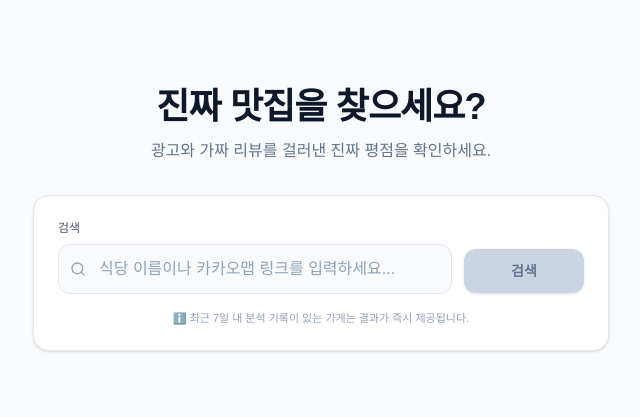
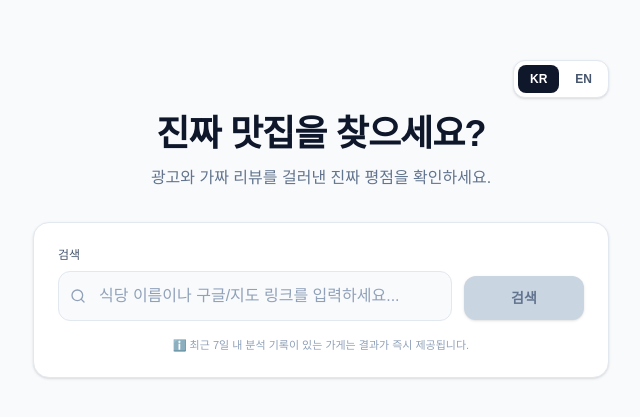
Before and after one commit to gunbbangya/gunbbang-frontend, a Next.js app: page / in a window 1280 px wide. Shown: the part 181-598 px from the top of the page, without its empty margins (319-959 px from the left). Built offline with nearby package versions, Linux system fonts and the light colour scheme.

Commit message:
feat: 글로벌 다국어 지원 및 언어 기억 기능 추가

```diff
--- a/app/page.tsx
+++ b/app/page.tsx
@@ -3,14 +3,127 @@
   import { useEffect, useState } from "react";
   import { Loader2, Search } from "lucide-react";
 
-  const LOADING_MESSAGES = [
-    "카카오맵 리뷰어들의 과거 이력을 추적 중입니다...",
-    "알바성 리뷰 패턴을 필터링하고 있습니다...",
-    "맛, 가성비, 친절 지표를 계산 중입니다...",
-    "진짜 평점을 도출하고 있습니다...",
-  ];
+type Lang = "ko" | "en";
 
-  export default function HomePage() {
+const LANG_STORAGE_KEY = "jjin-view:lang";
+
+const translations: Record<
+  Lang,
+  {
+    loadingMessages: string[];
+    statusDone: string;
+    heroTitle: string;
+    heroSubtitle: string;
+    searchLabel: string;
+    searchPlaceholder: string;
+    searchButton: string;
+    searching: string;
+    recentHint: string;
+    searchResultsTitle: string;
+    analyzingTitle: string;
+    analyzingEngineLabel: string;
+    cancelAnalyze: string;
+    scoreTitle: string;
+    scoreOutOf: string;
+    trophyText: string;
+    legend4: string;
+    legend3: string;
+    legend25: string;
+    aiSummaryTitle: string;
+    detailsTitle: string;
+    categoryTaste: string;
+    categoryValue: string;
+    categoryService: string;
+    categoryTime: string;
+    searchAgain: string;
+    disclaimer: string;
+    searchError: string;
+    analyzeError: string;
+    missingSummaryFallback: string;
+  }
+> = {
+  ko: {
+    loadingMessages: [
+      "구글 리뷰 분석기의 과거 이력을 추적 중입니다...",
+      "광고성 리뷰 패턴을 필터링하고 있습니다...",
+      "맛, 가성비, 서비스 지표를 계산 중입니다...",
+      "진짜 평점을 도출하고 있습니다...",
+    ],
+    statusDone: "분석 완료",
+    heroTitle: "진짜 맛집을 찾으세요?",
+    heroSubtitle: "광고와 가짜 리뷰를 걸러낸 진짜 평점을 확인하세요.",
+    searchLabel: "검색",
+    searchPlaceholder: "식당 이름이나 구글/지도 링크를 입력하세요...",
+    searchButton: "검색",
+    searching: "검색 중...",
+    recentHint: "ℹ️ 최근 7일 내 분석 기록이 있는 가게는 결과가 즉시 제공됩니다.",
+    searchResultsTitle: "검색 결과",
+    analyzingTitle: "분석을 진행하고 있습니다",
+    analyzingEngineLabel: "[ AI 판독 엔진 가동 중 ]",
+    cancelAnalyze: "분석 취소",
+    scoreTitle: "AI 찐-뷰 평점",
+    scoreOutOf: "/ 5.0",
+    trophyText: "전국구 인생 맛집 인정!",
+    legend4: "전국구 인생 맛집 (매우 드묾)",
+    legend3: "정말 훌륭한 찐 맛집",
+    legend25: "실패 없는 괜찮은 식당",
+    aiSummaryTitle: "AI 팩트 체크 요약",
+    detailsTitle: "📊 부문별 상세 분석",
+    categoryTaste: "😋 맛",
+    categoryValue: "💰 가성비",
+    categoryService: "🧹 서비스",
+    categoryTime: "⏳ 대기/속도",
+    searchAgain: "다른 맛집 검색하기",
+    disclaimer:
+      "* 본 지표는 공개된 사용자 리뷰를 AI가 요약·분석한 추정치로, 실제 매장의 품질과 100% 일치하지 않을 수 있으며 법적 증빙 자료로 활용될 수 없습니다.",
+    searchError: "검색 중 오류가 발생했습니다.",
+    analyzeError:
+      "판독 불가: 리뷰 데이터가 충분하지 않거나 분석 중 오류가 발생했습니다.",
+    missingSummaryFallback: "요약 데이터를 불러오지 못했습니다.",
+  },
+  en: {
+    loadingMessages: [
+      "Tracking reviewer history with a Google Review Analyzer...",
+      "Filtering out suspicious/promotional review patterns...",
+      "Calculating taste, value, and service signals...",
+      "Deriving a more reliable score...",
+    ],
+    statusDone: "Analysis complete",
+    heroTitle: "Looking for a truly great place to eat?",
+    heroSubtitle: "See a score that filters out ads and fake reviews.",
+    searchLabel: "Search",
+    searchPlaceholder: "Enter a restaurant name or a Google/Maps link...",
+    searchButton: "Search",
+    searching: "Searching...",
+    recentHint: "ℹ️ Places analyzed in the last 7 days may return instantly.",
+    searchResultsTitle: "Results",
+    analyzingTitle: "Analyzing...",
+    analyzingEngineLabel: "[ AI engine running ]",
+    cancelAnalyze: "Cancel",
+    scoreTitle: "AI Real-View score",
+    scoreOutOf: "/ 5.0",
+    trophyText: "National-tier, life-changing spot!",
+    legend4: "National-tier gem (rare)",
+    legend3: "Truly great, reliable pick",
+    legend25: "Solid choice, low risk",
+    aiSummaryTitle: "AI Fact Checker Summary",
+    detailsTitle: "📊 Category breakdown",
+    categoryTaste: "😋 Taste",
+    categoryValue: "💰 Value",
+    categoryService: "🧹 Service",
+    categoryTime: "⏳ Wait/Speed",
+    searchAgain: "Search another place",
+    disclaimer:
+      "* This score is an AI-estimated summary/analysis of publicly available reviews and may not fully match the actual quality. It should not be used as legal evidence.",
+    searchError: "An error occurred while searching.",
+    analyzeError:
+      "Unable to analyze: not enough review data or an error occurred during analysis.",
+    missingSummaryFallback: "Failed to load the summary.",
+  },
+};
+
+export default function HomePage() {
+  const [lang, setLang] = useState<Lang>("ko");
     const [searchQuery, setSearchQuery] = useState("");
     const [isAnalyzing, setIsAnalyzing] = useState(false);
     const [isSearching, setIsSearching] = useState(false);
@@ -34,13 +147,32 @@
       { name: string; address: string; }[]
     >([]);
 
+  const setLanguage = (nextLang: Lang) => {
+    setLang(nextLang);
+    try {
+      localStorage.setItem(LANG_STORAGE_KEY, nextLang);
+    } catch {
+      // ignore storage errors (private mode, blocked storage, etc.)
+    }
+  };
+
+  useEffect(() => {
+    try {
+      const stored = localStorage.getItem(LANG_STORAGE_KEY);
+      if (stored === "ko" || stored === "en") setLang(stored);
+    } catch {
+      // ignore storage errors (private mode, blocked storage, etc.)
+    }
+  }, []);
+
     useEffect(() => {
       if (!isAnalyzing) return;
+    const loadingMessages = translations[lang].loadingMessages;
       const interval = setInterval(() => {
-        setMessageIndex((prev) => (prev + 1) % LOADING_MESSAGES.length);
+      setMessageIndex((prev) => (prev + 1) % loadingMessages.length);
       }, 2500);
       return () => clearInterval(interval);
-    }, [isAnalyzing]);
+  }, [isAnalyzing, lang]);
 
     const handleSubmit = (event: React.FormEvent) => {
       event.preventDefault();
@@ -63,7 +195,7 @@
           setSearchResults(data);
         } catch (error) {
           console.error(error);
-          alert("검색 중 오류가 발생했습니다.");
+        alert(translations[lang].searchError);
         } finally {
           setIsSearching(false);
         }
@@ -80,8 +212,6 @@
 
       const fetchAnalysis = async () => {
         try {
-          const userLang = navigator.language.split("-")[0] || "ko";
-
           // 💡 1. 쿼리에는 무조건 '식당 이름'이 들어가야 합니다!
           const query = place.name;
 
@@ -89,7 +219,7 @@
             method: "POST",
             headers: { "Content-Type": "application/json" },
             // 💡 2. 바디에 query와 lang이 둘 다 예쁘게 포장되어야 합니다!
-            body: JSON.stringify({ query: query, lang: userLang }),
+          body: JSON.stringify({ query: query, lang }),
           });
 
           if (!response.ok) throw new Error("Analyze response not ok");
@@ -101,14 +231,14 @@
 
           // 🚨 [방어막 추가 완료!]
           setRealScore(data.realScore ?? data.score ?? 0);
-          setAiSummary(data.aiSummary ?? "요약 데이터를 불러오지 못했습니다.");
+        setAiSummary(data.aiSummary ?? translations[lang].missingSummaryFallback);
           setChartDetails(data.details ?? { taste: 0, value: 0, service: 0, time: 0 });
 
           setIsAnalyzing(false);
           setShowResult(true);
         } catch (error) {
           console.error(error);
-          alert("판독 불가: 리뷰 데이터가 충분하지 않거나 분석 중 오류가 발생했습니다.");
+        alert(translations[lang].analyzeError);
           setIsAnalyzing(false);
           setShowResult(false);
         }
@@ -119,6 +249,34 @@
     return (
       <main className="min-h-screen bg-slate-50 text-slate-900 flex items-center justify-center px-4 py-10">
         <div className="w-full max-w-xl">
+        <div className="mb-4 flex justify-end">
+          <div className="inline-flex items-center gap-1 rounded-xl border border-slate-200 bg-white p-1 shadow-sm">
+            <button
+              type="button"
+              onClick={() => setLanguage("ko")}
+              className={`rounded-lg px-3 py-1.5 text-xs font-semibold transition ${
+                lang === "ko"
+                  ? "bg-slate-900 text-white"
+                  : "text-slate-600 hover:bg-slate-50"
+              }`}
+              aria-pressed={lang === "ko"}
+            >
+              KR
+            </button>
+            <button
+              type="button"
+              onClick={() => setLanguage("en")}
+              className={`rounded-lg px-3 py-1.5 text-xs font-semibold transition ${
+                lang === "en"
+                  ? "bg-slate-900 text-white"
+                  : "text-slate-600 hover:bg-slate-50"
+              }`}
+              aria-pressed={lang === "en"}
+            >
+              EN
+            </button>
+          </div>
+        </div>
           {showResult ? (
             <section className="rounded-2xl border border-slate-200 bg-white shadow-sm overflow-hidden animate-in fade-in slide-in-from-bottom-4 duration-500">
               <div className="px-4 pt-8 sm:px-6 sm:pt-10">
@@ -127,7 +285,7 @@
                   <header className="space-y-4">
                     <div>
                       <span className="inline-flex items-center rounded-full bg-emerald-50 px-2.5 py-0.5 text-[11px] font-medium text-emerald-700 border border-emerald-100 mb-4">
-                        분석 완료
+                      {translations[lang].statusDone}
                       </span>
 
                       {/* 🚨 화면 터짐 방지용 철벽 방어막 작동 중 */}
@@ -135,15 +293,15 @@
                         <div className="flex flex-col gap-2">
                           {realScore >= 4.0 && (
                             <div className="self-start mb-1 inline-flex items-center gap-1.5 rounded-lg bg-gradient-to-r from-red-500 to-orange-500 px-3 py-1.5 text-sm font-extrabold text-white shadow-md animate-pulse">
-                              <span>🏆</span> 전국구 인생 맛집 인정!
+                            <span>🏆</span> {translations[lang].trophyText}
                             </div>
                           )}
 
                           <div>
-                            <p className="text-xs font-semibold text-slate-500 mb-1">AI 찐-뷰 평점</p>
+                          <p className="text-xs font-semibold text-slate-500 mb-1">{translations[lang].scoreTitle}</p>
                             <p className="text-5xl font-extrabold tracking-tight text-slate-800">
                               {realScore.toFixed(1)}{" "}
-                              <span className="text-xl font-medium text-slate-300">/ 5.0</span>
+                            <span className="text-xl font-medium text-slate-300">{translations[lang].scoreOutOf}</span>
                             </p>
                           </div>
                         </div>
@@ -151,16 +309,16 @@
                     </div>
 
                     <div className="rounded-xl border border-slate-100 bg-slate-50 p-3 text-xs text-slate-600 space-y-1.5 mt-4">
-                      <p>👑 <strong className="text-slate-800">4.0 이상</strong> : 전국구 인생 맛집 (매우 드묾)</p>
-                      <p>👍 <strong className="text-slate-800">3.0 이상</strong> : 정말 훌륭한 찐 맛집</p>
-                      <p>🙂 <strong className="text-slate-800">2.5 이상</strong> : 실패 없는 괜찮은 식당</p>
+                    <p>👑 <strong className="text-slate-800">4.0+</strong> : {translations[lang].legend4}</p>
+                    <p>👍 <strong className="text-slate-800">3.0+</strong> : {translations[lang].legend3}</p>
+                    <p>🙂 <strong className="text-slate-800">2.5+</strong> : {translations[lang].legend25}</p>
                     </div>
                   </header>
 
                   <section className="space-y-6">
                     <div className="rounded-2xl border border-blue-100 bg-blue-50/50 px-4 py-4 text-sm text-slate-700">
                       <p className="mb-2 text-xs font-bold text-blue-600 flex items-center gap-1">
-                        <span>🤖</span> AI 팩트 체크 요약
+                      <span>🤖</span> {translations[lang].aiSummaryTitle}
                       </p>
                       <p className="leading-relaxed">
                         {aiSummary}
@@ -169,11 +327,11 @@
 
                     {chartDetails && (
                       <div>
-                        <h3 className="text-sm font-bold text-slate-800 mb-3">📊 부문별 상세 분석</h3>
+                      <h3 className="text-sm font-bold text-slate-800 mb-3">{translations[lang].detailsTitle}</h3>
                         <div className="space-y-3 rounded-2xl border border-slate-200 bg-white p-5 shadow-sm">
 
                           <div className="flex items-center text-sm">
-                            <span className="w-20 font-medium text-slate-600">😋 맛</span>
+                          <span className="w-20 font-medium text-slate-600">{translations[lang].categoryTaste}</span>
                             <div className="flex-1 h-2.5 bg-slate-100 rounded-full overflow-hidden">
                               <div className="h-full bg-orange-500 rounded-full transition-all duration-1000" style={{ width: `${(chartDetails.taste / 5) * 100}%` }}></div>
                             </div>
@@ -181,7 +339,7 @@
                           </div>
 
                           <div className="flex items-center text-sm">
-                            <span className="w-20 font-medium text-slate-600">💰 가성비</span>
+                          <span className="w-20 font-medium text-slate-600">{translations[lang].categoryValue}</span>
                             <div className="flex-1 h-2.5 bg-slate-100 rounded-full overflow-hidden">
                               <div className="h-full bg-green-500 rounded-full transition-all duration-1000" style={{ width: `${(chartDetails.value / 5) * 100}%` }}></div>
                             </div>
@@ -189,7 +347,7 @@
                           </div>
 
                           <div className="flex items-center text-sm">
-                            <span className="w-20 font-medium text-slate-600">🧹 서비스</span>
+                          <span className="w-20 font-medium text-slate-600">{translations[lang].categoryService}</span>
                             <div className="flex-1 h-2.5 bg-slate-100 rounded-full overflow-hidden">
                               <div className="h-full bg-blue-500 rounded-full transition-all duration-1000" style={{ width: `${(chartDetails.service / 5) * 100}%` }}></div>
                             </div>
@@ -197,7 +355,7 @@
                           </div>
 
                           <div className="flex items-center text-sm">
-                            <span className="w-20 font-medium text-slate-600">⏳ 대기/속도</span>
+                          <span className="w-20 font-medium text-slate-600">{translations[lang].categoryTime}</span>
                             <div className="flex-1 h-2.5 bg-slate-100 rounded-full overflow-hidden">
                               <div className="h-full bg-purple-500 rounded-full transition-all duration-1000" style={{ width: `${(chartDetails.time / 5) * 100}%` }}></div>
                             </div>
@@ -217,14 +375,14 @@
                     }}
                     className="w-full rounded-xl border border-slate-300 bg-white px-4 py-3 text-sm font-medium text-slate-700 transition hover:bg-slate-50 shadow-sm"
                   >
-                    다른 맛집 검색하기
+                  {translations[lang].searchAgain}
                   </button>
                 </div>
               </div>
 
               <div className="mt-8 bg-slate-50 px-6 py-4 border-t border-slate-200">
                 <p className="text-[10px] text-slate-400 leading-relaxed break-keep">
-                  * 본 지표는 공개된 사용자 리뷰를 AI가 요약·분석한 추정치로, 실제 매장의 품질과 100% 일치하지 않을 수 있으며 법적 증빙 자료로 활용될 수 없습니다.
+                {translations[lang].disclaimer}
                 </p>
               </div>
             </section>
@@ -232,17 +390,17 @@
             <>
               <header className="mb-8 text-center">
                 <h1 className="text-3xl font-semibold tracking-tight sm:text-4xl">
-                  진짜 맛집을 찾으세요?
+                {translations[lang].heroTitle}
                 </h1>
                 <p className="mt-3 text-sm sm:text-base text-slate-500">
-                  광고와 가짜 리뷰를 걸러낸 진짜 평점을 확인하세요.
+                {translations[lang].heroSubtitle}
                 </p>
               </header>
 
               <section className="rounded-2xl border border-slate-200 bg-white px-4 py-5 shadow-sm sm:px-6 sm:py-6 space-y-4">
                 <form className="flex flex-col gap-3 sm:flex-row sm:items-center" onSubmit={handleSubmit}>
                   <label className="flex-1">
-                    <span className="mb-2 block text-xs font-medium text-slate-600">검색</span>
+                  <span className="mb-2 block text-xs font-medium text-slate-600">{translations[lang].searchLabel}</span>
                     <div className="relative">
                       <span className="pointer-events-none absolute inset-y-0 left-3 flex items-center text-slate-400">
                         <Search className="h-4 w-4" />
@@ -251,7 +409,7 @@
                         type="text"
                         value={searchQuery}
                         onChange={(event) => setSearchQuery(event.target.value)}
-                        placeholder="식당 이름이나 카카오맵 링크를 입력하세요..."
+                      placeholder={translations[lang].searchPlaceholder}
                         className="w-full rounded-xl border border-slate-200 bg-slate-50 px-10 py-3 text-sm sm:text-base text-slate-900 placeholder:text-slate-400 outline-none ring-0 transition focus:border-slate-400 focus:bg-white focus:shadow-[0_0_0_1px_rgba(148,163,184,0.75)]"
                       />
                     </div>
@@ -261,17 +419,17 @@
                     disabled={!searchQuery.trim() || isSearching}
                     className="mt-1 inline-flex items-center justify-center rounded-xl bg-slate-900 px-5 py-3 text-sm font-semibold text-white shadow-sm transition hover:bg-slate-800 disabled:cursor-not-allowed disabled:bg-slate-300 disabled:text-slate-500 sm:mt-7 sm:min-w-[120px]"
                   >
-                    {isSearching ? "검색 중..." : "검색"}
+                  {isSearching ? translations[lang].searching : translations[lang].searchButton}
                   </button>
                 </form>
 
                 <p className="text-[11px] text-center text-slate-400 animate-in fade-in duration-700">
-                  ℹ️ 최근 7일 내 분석 기록이 있는 가게는 결과가 즉시 제공됩니다.
+                {translations[lang].recentHint}
                 </p>
 
                 {searchResults.length > 0 && (
                   <div className="border-t border-slate-100 pt-4">
-                    <p className="mb-2 text-xs font-medium text-slate-500">검색 결과</p>
+                  <p className="mb-2 text-xs font-medium text-slate-500">{translations[lang].searchResultsTitle}</p>
                     <div className="max-h-64 overflow-y-auto pr-1">
                       <ul className="space-y-2">
                         {searchResults.map((place) => (
@@ -297,18 +455,18 @@
               <div className="flex flex-col items-center text-center gap-6">
                 <div className="flex flex-col items-center gap-3">
                   <Loader2 className="h-8 w-8 text-slate-600 animate-spin" />
-                  <p className="text-sm font-medium text-slate-800">분석을 진행하고 있습니다</p>
-                  <p className="text-sm text-slate-500 min-h-[1.5rem]">{LOADING_MESSAGES[messageIndex]}</p>
+                <p className="text-sm font-medium text-slate-800">{translations[lang].analyzingTitle}</p>
+                <p className="text-sm text-slate-500 min-h-[1.5rem]">{translations[lang].loadingMessages[messageIndex]}</p>
                 </div>
                 <div className="w-full rounded-xl border border-dashed border-slate-300 bg-slate-50 px-4 py-16 text-sm text-slate-400 sm:py-20 flex items-center justify-center">
-                  <span>[ AI 판독 엔진 가동 중 ]</span>
+                <span>{translations[lang].analyzingEngineLabel}</span>
                 </div>
                 <button
                   type="button"
                   onClick={() => setIsAnalyzing(false)}
                   className="text-xs text-slate-500 underline-offset-2 hover:underline"
                 >
-                  분석 취소
+                {translations[lang].cancelAnalyze}
                 </button>
               </div>
             </section>
```
